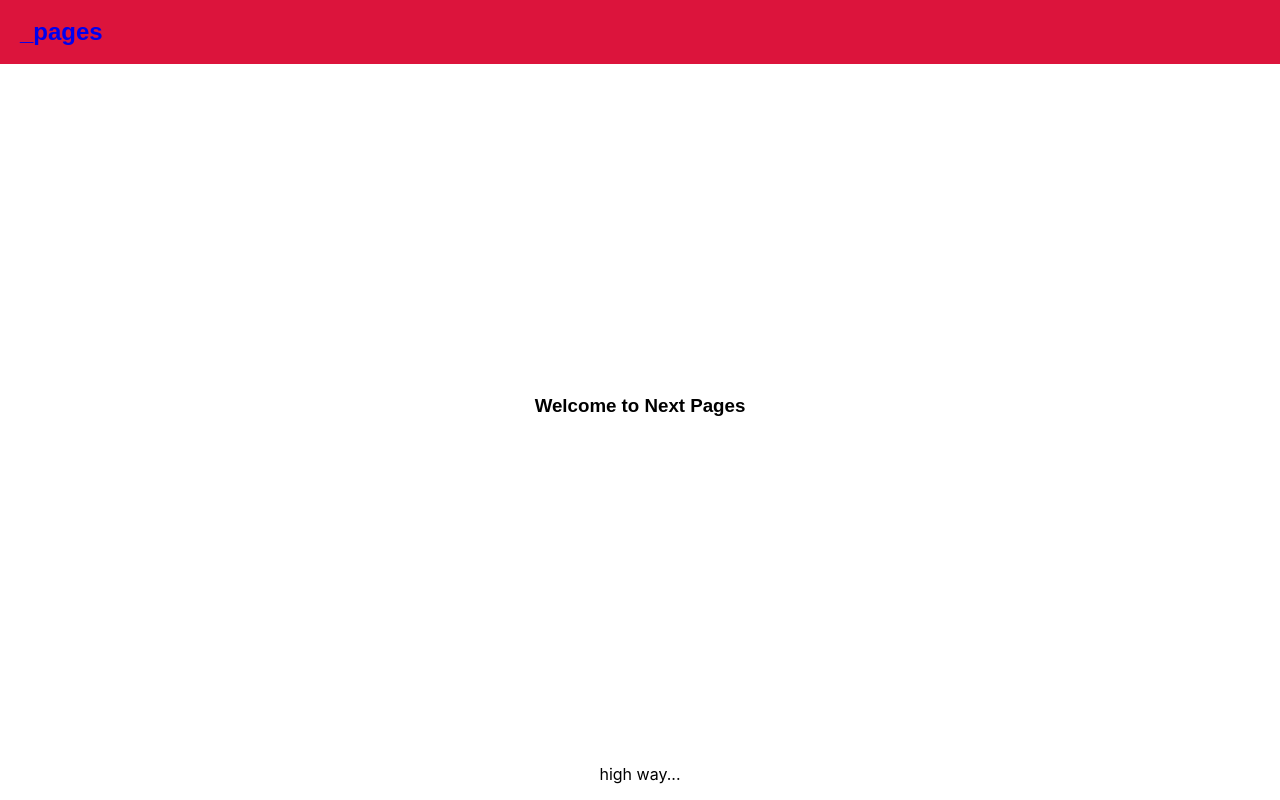
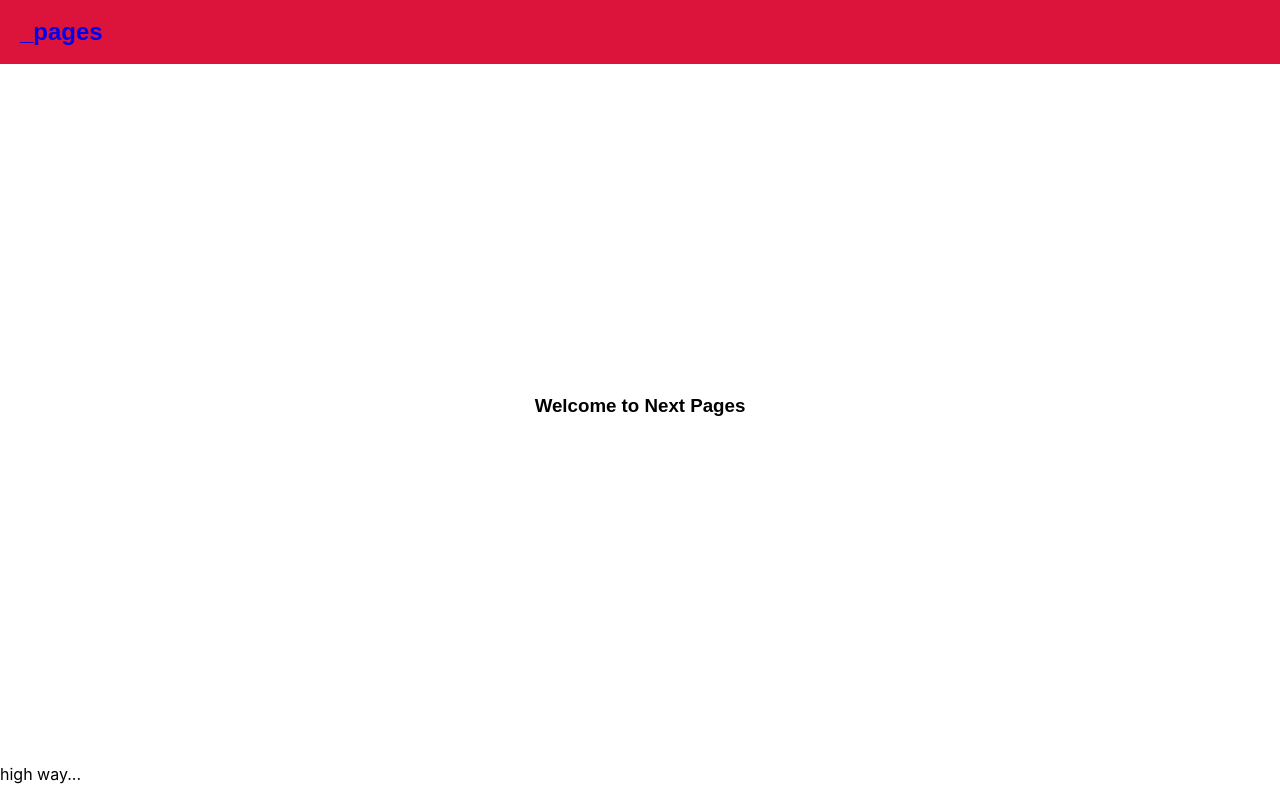
Before and after one commit to chimdie/next_pages, a Next.js app: page / in a window 1280 px wide. Built offline with nearby package versions, Linux system fonts and the light colour scheme.

Commit message:
fixes styles

```diff
--- a/components/Footer.js
+++ b/components/Footer.js
@@ -1,9 +1,9 @@
 import React from 'react'
-import style from '../pages/styles/Footer.module.css'
+// import style from '../pages/styles/Footer.module.css'
 
 function Footer () {
     return (
-        <div className={style.Footer}>
+        <div >
            <p>high way...</p>
         </div>
     )
--- a/components/Header.js
+++ b/components/Header.js
@@ -1,6 +1,6 @@
 import NavButtons from './NavButton'
 import {appTitle} from './Layout'
-import style from '../pages/styles/header.module.css'
+import style from '../styles/header.module.css'
 import Link from 'next/link'
 
 const Header = (props) => (
--- a/components/NavBar.js
+++ b/components/NavBar.js
@@ -1,5 +1,5 @@
 import NavButton from "./NavButton";
-import style from '../pages/styles/navbar.module.css'
+import style from '../styles/navbar.module.css'
 
   const NavBar = (props) => (
     <div className={style.NavBar} >
--- a/components/NavButton.js
+++ b/components/NavButton.js
@@ -1,5 +1,5 @@
 import Link from "next/link";
-import styles from "../pages/styles/NavButton.module.css";
+import styles from "../styles/NavButton.module.css";
 import { withRouter } from "next/router";
 
 const NavButton = (props) => (
--- a/pages/_app.js
+++ b/pages/_app.js
@@ -1,5 +1,5 @@
 import Layout from "../components/Layout";
-import "./styles/global.css";
+import "../styles/global.css";
 
 export default function MyApp({ Component, pageProps }) {
   return (
```
Also changed, not shown: styles/NavButton.module.css (renamed from pages/styles/NavButton.module.css), styles/footer.module.css (renamed from pages/styles/footer.module.css), styles/global.css (renamed from pages/styles/global.css), styles/header.module.css (renamed from pages/styles/header.module.css), styles/navbar.module.css (renamed from pages/styles/navbar.module.css).
